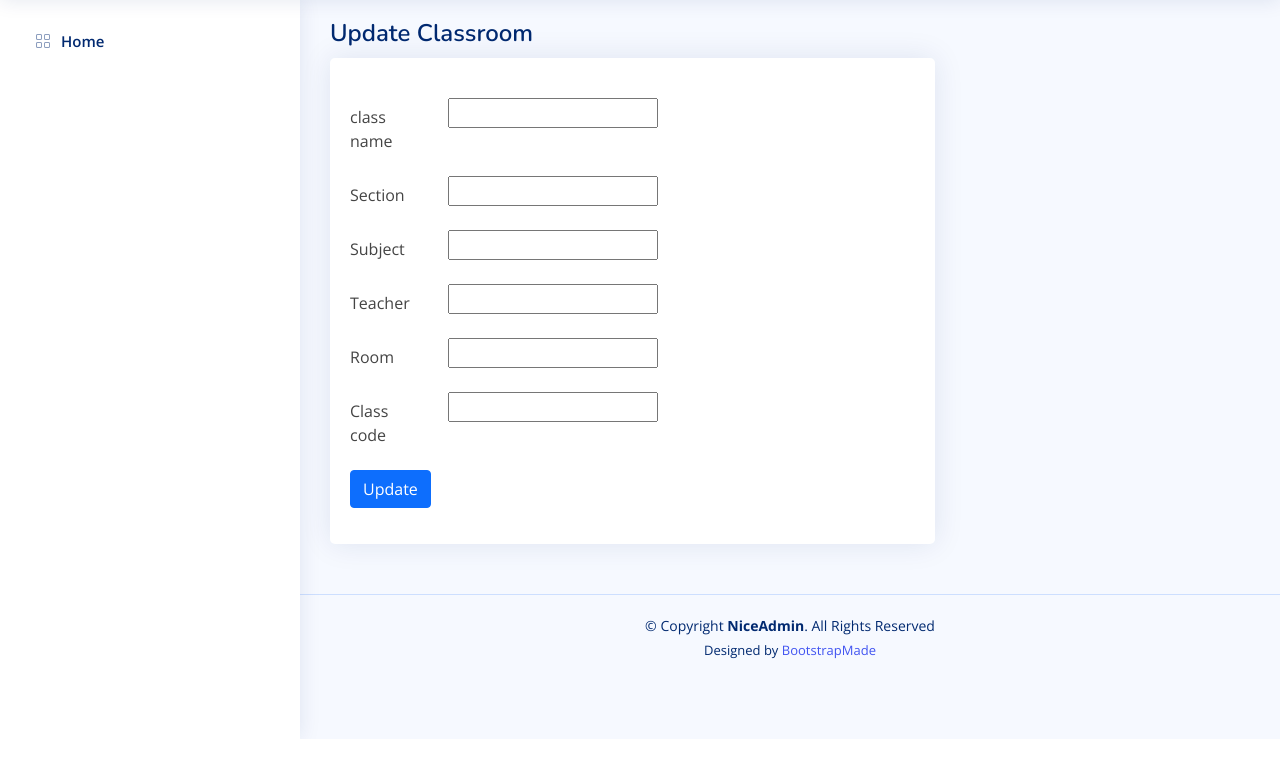
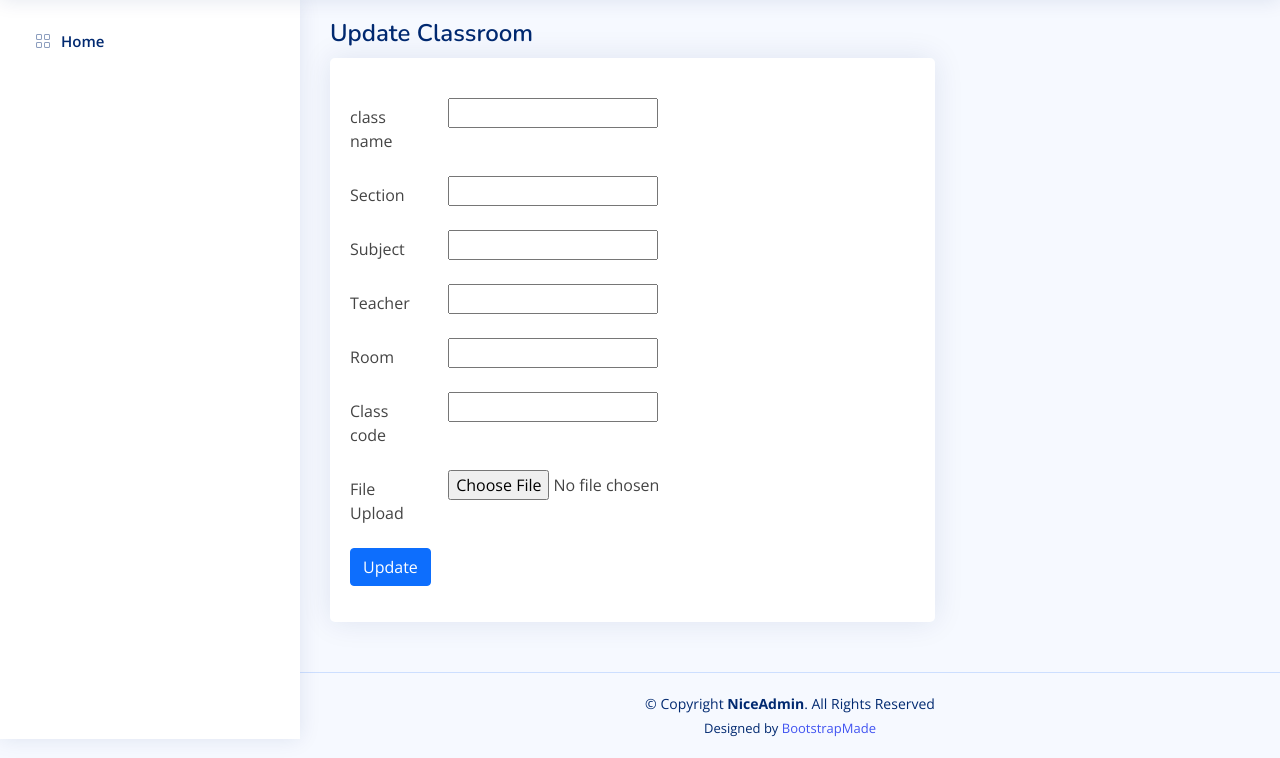
Before and after one commit to atheenaantonyt9689/google_classroom_clone, a Django app: template templates/classroom/classroom_edit_page.html in a window 1280 px wide. Shown: the part 61-819 px from the top of the page. Run offline with Django 3.2, Linux system fonts and the light colour scheme; the template is opened without the code that fills it, so the values that code supplies are empty, except form fields; form fields are guessed from the names that the template uses; some libraries are stand-ins or nearby versions.

Commit message:
file uplaod field added to editpage

```diff
--- a/templates/classroom/classroom_edit_page.html
+++ b/templates/classroom/classroom_edit_page.html
@@ -56,12 +56,13 @@
                 {{form.class_code}}
               </div>
             </div>
-            <!-- <div class="row mb-3">
-              <label for="inputNumber" class="col-sm-2 col-form-label">File Upload</label>
+            <div class="row mb-3">
+              <label  class="col-sm-2 col-form-label">File Upload</label>
               <div class="col-sm-10">
-                <input class="form-control" type="file" id="formFile">
+                <!-- <input class="form-control" type="file" id="formFile"> -->
+                {{form.image}}
               </div>
-            </div> -->
+            </div>
 
 
             <div class="row mb-3">
```
